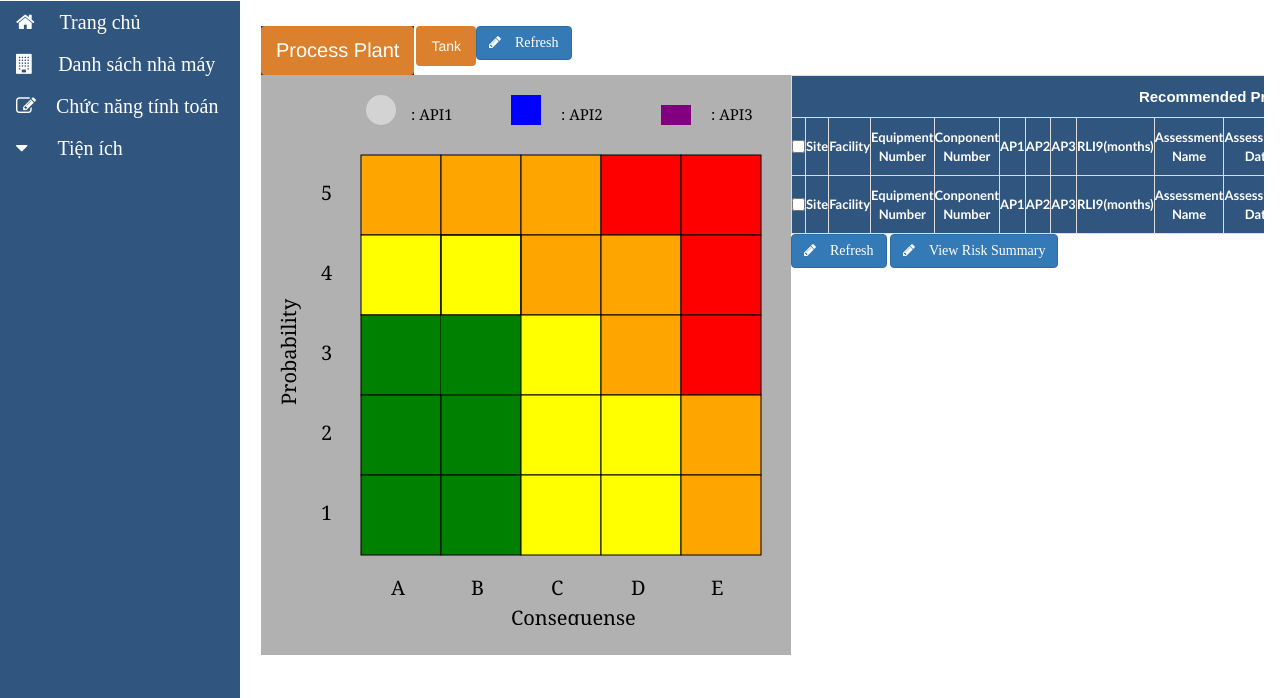
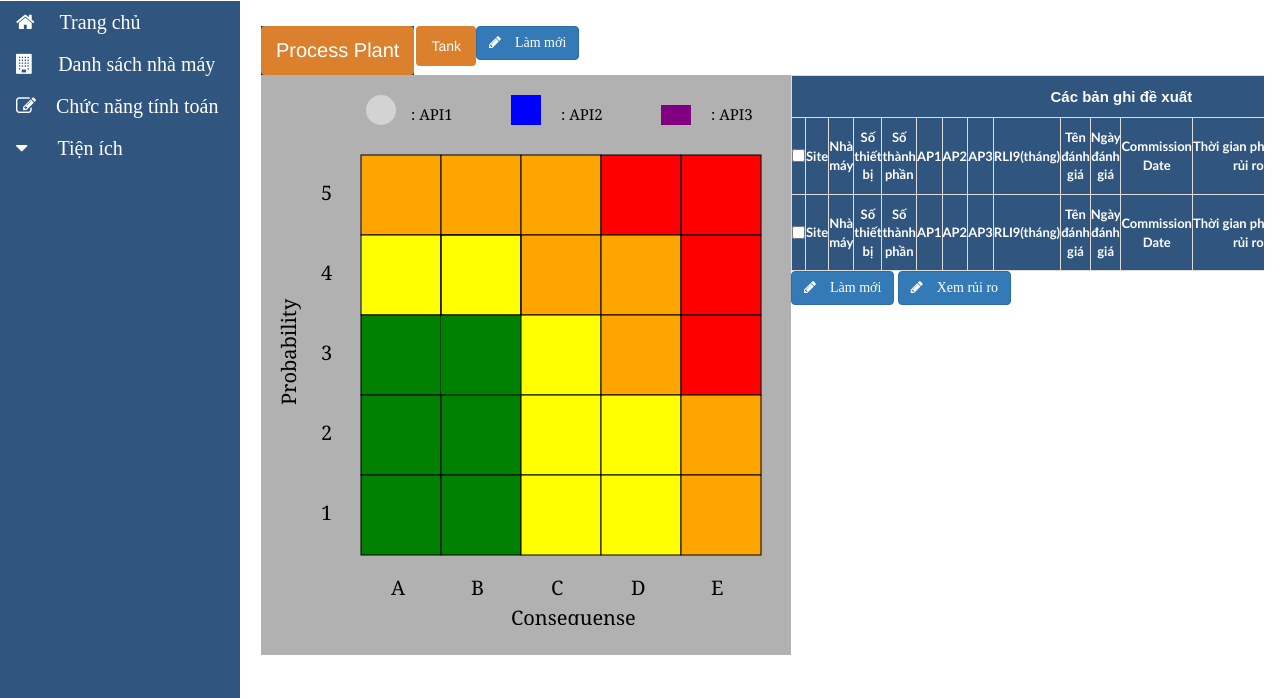
Before and after one commit to nvdatk61/RBI_Cloud_Vie, a Django app: template templates/ManagerUI/Calculate_Function_Manager.html in a window 1280 px wide. Shown: the part 60-758 px from the top of the page. Run offline with Django 3.2, Linux system fonts and the light colour scheme; the template is opened without the code that fills it: values that come from a table or form of the project are taken from there, others are empty; data comes from the database, SQL or seed files in the repository; parts of the project's set-up code (start-up, migrations or seed data) failed here and were passed over; some libraries are stand-ins or nearby versions.

Commit message:
update hjx hjx

```diff
--- a/templates/FacilityUI/component/componentListDisplay.html
+++ b/templates/FacilityUI/component/componentListDisplay.html
@@ -70,7 +70,7 @@
             <br>
             <div>
                 <button type="submit" name="_edit" class="btn btn-primary"  id="edit" disabled><i class="fa fa-pencil">&emsp;Chỉnh sửa</i></button>
-                <button type="submit" name="_delete" class="btn btn-warning" id="sub" onclick="return confirm('Are you sure you want to delete this component?');" disabled ><i class="fa fa-trash-o" >&emsp;Xóa mục đã chọn</i></button>
+                <button type="submit" name="_delete" class="btn btn-warning" id="sub" onclick="return confirm('Bạn có chắc chắn muốn xóa thành phần này?');" disabled ><i class="fa fa-trash-o" >&emsp;Xóa mục đã chọn</i></button>
                 <button type="submit" name="_new" class="btn btn-primary"><i class="fa fa-pencil">&emsp;Tạo thành phần mới</i></button>
             </div>
             <script>
--- a/templates/FacilityUI/equipment/equipmentListDisplay.html
+++ b/templates/FacilityUI/equipment/equipmentListDisplay.html
@@ -74,7 +74,7 @@
             <br>
             <div>
                 <button type="submit" name="_edit" class="btn btn-primary" id="edit" disabled><i class="fa fa-pencil">&emsp;Chỉnh sửa</i></button>
-                <button type="submit" name="_delete" class="btn btn-warning" id="sub" onclick="return confirm('Are you sure you want to delete this equipment?');" disabled><i class="fa fa-trash-o">&emsp;Xóa mục đã chọn</i></button>
+                <button type="submit" name="_delete" class="btn btn-warning" id="sub" onclick="return confirm('Bạn có chắc chắn muốn xóa thiết bị này ?');" disabled><i class="fa fa-trash-o">&emsp;Xóa mục đã chọn</i></button>
                 <button type="submit" name="_new" class="btn btn-primary"><i class="fa fa-pencil">&emsp;Tạo thiết bị mới</i></button>
             </div>
             <script>
--- a/templates/FacilityUI/facility/facilityListDisplay.html
+++ b/templates/FacilityUI/facility/facilityListDisplay.html
@@ -68,7 +68,7 @@
             <br>
             <div>
                 <button type="submit" name="_edit" id="edit" class="btn btn-primary" disabled><i class="fa fa-pencil">&emsp;Chỉnh sửa</i></button>
-                <button type="submit" name="_delete" class="btn btn-warning" id="sub" onclick="return confirm('Are you sure you want to delete this facilites?');" disabled><i class="fa fa-trash-o">&emsp;Xóa mục đã chọn</i></button>
+                <button type="submit" name="_delete" class="btn btn-warning" id="sub" onclick="return confirm('Bạn có chắc chắn muốn xóa nhà máy này?');" disabled><i class="fa fa-trash-o">&emsp;Xóa mục đã chọn</i></button>
                 <button name="_new" class="btn btn-primary" type="submit"><i class="fa fa-pencil">&emsp;Tạo nhà máy mới</i></button>
             </div>
             <script>
--- a/templates/FacilityUI/proposal/proposalListDisplay.html
+++ b/templates/FacilityUI/proposal/proposalListDisplay.html
@@ -90,7 +90,7 @@
             <div>
                 <button type="submit" name="_edit" id="edit" class="btn btn-primary" disabled><i class="fa fa-pencil">&emsp;Chỉnh sửa</i></button>
                 <input type="file" id="myexcelFile" name="myexcelFile" accept="text/csv,application/vnd.ms-excel,application/vnd.openxmlformats-officedocument.spreadsheetml.sheet" style="display: none" disabled>
-                <button type="submit" name="_delete" class="btn btn-warning" id="sub" onclick="return confirm('Are you sure you want to delete this proposal?');" disabled><i class="fa fa-trash-o">&emsp;Xóa mục đã chọn</i></button>
+                <button type="submit" name="_delete" class="btn btn-warning" id="sub" onclick="return confirm('Bạn có chắc chắn muốn xóa bản ghi này?');" disabled><i class="fa fa-trash-o">&emsp;Xóa mục đã chọn</i></button>
                 <button type="button" class="btn btn-success" id="recal" name="_recal" onclick="RecalClick();" disabled><i class="fa fa-recycle">&emsp;Tính toán lại</i></button>
                 <button type="submit" name="_new" id="new" class="btn btn-primary"><i class="fa fa-pencil">&emsp;Tạo bản ghi mới</i></button>
             </div>
--- a/templates/ManagerUI/Calculate_Function_Manager.html
+++ b/templates/ManagerUI/Calculate_Function_Manager.html
@@ -134,7 +134,7 @@ div.a:hover {
             <!--<li><a data-toggle="pill" style="padding-top: 2px;padding-bottom: 2px;background-color: #DB812D;color: White;" href="#tank">Tank</a></li>-->
             <li class="active"><a data-toggle="pill" href="#menu0" style="padding-top: 10px;padding-bottom: 10px;background-color: #DB812D;color: white;">Process Plant</a></li>
             <li><a data-toggle="pill" style="padding-top: 10px;padding-bottom: 10px;background-color: #DB812D;color: white;" href="#menu1">Tank</a></li>
-            <button type="submit" name="_refresh" style="text-align:right" class="btn btn-primary"><i class="fa fa-pencil">&emsp;Refresh</i></button>
+            <button type="submit" name="_refresh" style="text-align:right" class="btn btn-primary"><i class="fa fa-pencil">&emsp;Làm mới</i></button>
         </ul>
 
         <div class="tab-content">
@@ -313,26 +313,26 @@ div.a:hover {
                             <thead>
                             <tr>
                                 <!--<th style="background-color:#387BF9;font-size: 15px;font-family: 'Spartan', sans-serif; color:White" colspan="17"><input type = "button" name = "-" id="portests1" style="color:black;" value = "Proposal"></th>-->
-                                <th style="background-color:#305680;font-size: 15px;font-family: 'Spartan', sans-serif; color:White" colspan="17">Recommended Proposal</th>
+                                <th style="background-color:#305680;font-size: 15px;font-family: 'Spartan', sans-serif; color:White" colspan="17">Các bản ghi đề xuất</th>
                             </tr>
                             <tr>
                                 <!------- Proposal-------->
                                 <th width="100px" style="text-align: center"><input type="checkbox"></th>
                                 <th>Site</th>
-                                <th>Facility</th>
-                                <th >Equipment Number</th>
-                                <th>Conponent Number</th>
+                                <th>Nhà máy</th>
+                                <th >Số thiết bị</th>
+                                <th>Số thành phần</th>
                                 <th>AP1</th>
                                 <th>AP2</th>
                                 <th>AP3</th>
-                                <th >RLI9(months)</th>
-                                <th>Assessment Name</th>
-                                <th>Assessment Date</th>
+                                <th >RLI9(tháng)</th>
+                                <th>Tên đánh giá</th>
+                                <th>Ngày đánh giá</th>
                                 <th>Commission Date</th>
-                                <th style="overflow: auto; white-space: nowrap;">Risk Analysis<br> Period</th>
-                                <th>Equipment Type</th>
-                                <th >Component Type</th>
-                                <th style="overflow: auto;white-space: nowrap;">Inspection Due<br>Date</th>
+                                <th style="overflow: auto; white-space: nowrap;">Thời gian phân tích<br> rủi ro</th>
+                                <th>Loại thiết bị</th>
+                                <th >Loại thành phần</th>
+                                <th style="overflow: auto;white-space: nowrap;">Hạn kiểm định</th>
                             </tr>
                             </thead>
                             <tbody>
@@ -361,28 +361,28 @@ div.a:hover {
                                 <tr>
                                     <th width="100px" style="text-align: center"><input type="checkbox" id=""></th>
                                     <th>Site</th>
-                                    <th>Facility</th>
-                                    <th >Equipment Number</th>
-                                    <th>Conponent Number</th>
+                                    <th>Nhà máy</th>
+                                    <th >Số thiết bị</th>
+                                    <th>Số thành phần</th>
                                     <th>AP1</th>
                                     <th>AP2</th>
                                     <th>AP3</th>
-                                    <th>RLI9(months)</th>
-                                    <th>Assessment Name</th>
-                                    <th>Assessment Date</th>
+                                    <th >RLI9(tháng)</th>
+                                    <th>Tên đánh giá</th>
+                                    <th>Ngày đánh giá</th>
                                     <th>Commission Date</th>
-                                    <th>Risk Analysis Period</th>
-                                    <th>Equipment Type</th>
-                                    <th>Component Type</th>
-                                    <th>Inspection Due Date</th>
+                                    <th style="overflow: auto; white-space: nowrap;">Thời gian phân tích<br> rủi ro</th>
+                                    <th>Loại thiết bị</th>
+                                    <th >Loại thành phần</th>
+                                    <th style="overflow: auto;white-space: nowrap;">Hạn kiểm định</th>
                                     <!------- Equipment Properties-------->
                                 </tr>
                                 </tfoot>
                         </table>
                         </div>
                         <!--<button type="submit" name="_verification" style="text-align:left" class="btn btn-primary"><i class="fa fa-pencil">&emsp;Verification</i></button>-->
-                        <button type="submit" name="_refresh" style="text-align:right" class="btn btn-primary"><i class="fa fa-pencil">&emsp;Refresh</i></button>
-                        <button type="submit" name="_detail" style="text-align:left" class="btn btn-primary"><i class="fa fa-pencil">&emsp;View Risk Summary</i></button>
+                        <button type="submit" name="_refresh" style="text-align:right" class="btn btn-primary"><i class="fa fa-pencil">&emsp;Làm mới</i></button>
+                        <button type="submit" name="_detail" style="text-align:left" class="btn btn-primary"><i class="fa fa-pencil">&emsp;Xem rủi ro</i></button>
                     </div>
                 </div>
             </div>
@@ -568,21 +568,21 @@ div.a:hover {
                                     <!------- Proposal-------->
                                     <th width="100px" style="text-align: center"><input type="checkbox" id="check"></th>
                                     <th>Site</th>
-                                    <th>Facility</th>
-                                    <th >Equipment Number</th>
-                                    <th>Conponent Number</th>
-                                    <th>AP1</th>
-                                    <th>AP2</th>
-                                    <th>AP3</th>
-                                    <th >RLI9(months)</th>
-                                    <th>Assessment Name</th>
-                                    <th>Assessment Date</th>
-                                    <th>Commission Date</th>
-                                    <th style="overflow: auto; white-space: nowrap;">Risk Analysis<br> Period</th>
-                                    <th>Equipment Type</th>
-                                    <th >Component Type</th>
-                                    <th style="overflow: auto;white-space: nowrap;">Inspection Due<br>Date</th>
-                                    <th>Design Code</th>
+                                        <th>Nhà máy</th>
+                                        <th >Số thiết bị</th>
+                                        <th>Số thành phần</th>
+                                        <th>AP1</th>
+                                        <th>AP2</th>
+                                        <th>AP3</th>
+                                        <th >RLI9(tháng)</th>
+                                        <th>Tên đánh giá</th>
+                                        <th>Ngày đánh giá</th>
+                                        <th>Commission Date</th>
+                                        <th style="overflow: auto; white-space: nowrap;">Thời gian phân tích<br> rủi ro</th>
+                                        <th>Loại thiết bị</th>
+                                        <th >Loại thành phần</th>
+                                        <th style="overflow: auto;white-space: nowrap;">Hạn kiểm định</th>
+                                        <th>Code thiết kế</th>
                                 </tr>
                                 </thead>
                                 <tbody>
@@ -632,8 +632,8 @@ div.a:hover {
                             </table>
                             </div>
                             <!--<button type="submit" name="_verification" style="text-align:left" class="btn btn-primary"><i class="fa fa-pencil">&emsp;Verification</i></button>-->
-                            <button type="submit" name="_refresh" style="text-align:right" class="btn btn-primary"><i class="fa fa-pencil">&emsp;Refresh</i></button>
-                            <button type="submit" name="_detail" style="text-align:left" class="btn btn-primary"><i class="fa fa-pencil">&emsp;View Risk Summary</i></button>
+                            <button type="submit" name="_refresh" style="text-align:right" class="btn btn-primary"><i class="fa fa-pencil">&emsp;Làm mới</i></button>
+                            <button type="submit" name="_detail" style="text-align:left" class="btn btn-primary"><i class="fa fa-pencil">&emsp;Xem rủi ro</i></button>
                         </div>
                     </div>
                 </div>
--- a/templates/help/help.html
+++ b/templates/help/help.html
@@ -14,9 +14,9 @@
     </div>
     <div class="content-qt" style="padding-top: 45px;">
             <h2><span style="color: #4575B7; margin-left: 60px;padding-top: 70px;"><i><b>Questions</b></i></span></h2><br>
-            <a href="{% url 'helpUseSoftware' %}"><button type="button"  class="btn btn-primary" style="border-radius:15px;margin-bottom: 5px;margin-left: 25px; "><b>How can I use the software?</b></button></a><br>
-            <button type="button" class="btn btn-primary" style="border-radius:15px;margin-bottom: 5px;margin-left: 25px; "><b>How do I change or reset my password?</b></button><br>
-            <button type="button" class="btn btn-primary" style="border-radius:15px;margin-bottom: 5px;margin-left: 25px; "><b>Where can I see my information?</b></button><br>
+            <a href="{% url 'helpUseSoftware' %}"><button type="button"  class="btn btn-primary" style="border-radius:15px;margin-bottom: 5px;margin-left: 25px; "><b>Làm thể nào để tôi có thể sử dụng phần mềm?</b></button></a><br>
+            <button type="button" class="btn btn-primary" style="border-radius:15px;margin-bottom: 5px;margin-left: 25px; "><b>Làm thế nào để đặt lại mật khẩu?</b></button><br>
+            <button type="button" class="btn btn-primary" style="border-radius:15px;margin-bottom: 5px;margin-left: 25px; "><b>Tôi có thể nhìn thấy thông tin cá nhân ở đâu?</b></button><br>
     </div>
 </div>
 
```
Also changed, not shown: templates/Home/index.html (+4 -4 lines).
